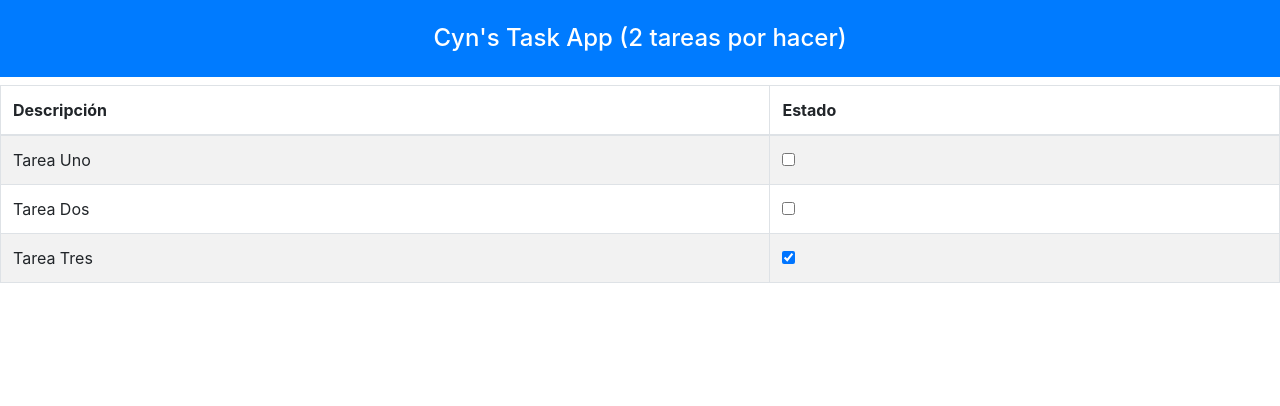
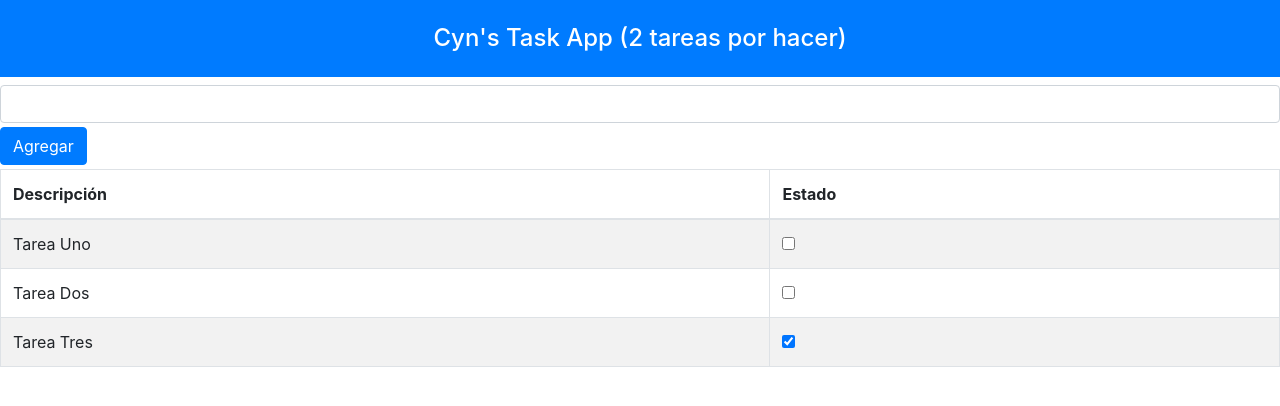
Before and after one commit to Ceyene/TaskApp, a React (Create React App) app: page / in a window 1280 px wide. Shown: the top 406 px of the page. Built offline with nearby package versions, Linux system fonts and the light colour scheme.

Commit message:
creación y renderizado de nuevas tareas

```diff
--- a/src/App.js
+++ b/src/App.js
@@ -1,10 +1,13 @@
 import React, { useState } from "react";
 import TaskBanner from "./components/TaskBanner";
+import TaskCreator from "./components/TaskCreator";
 import TaskRow from "./components/TaskRow";
 
 function App() {
-  //guardo quien es el propietario de las tareas y las tareas
+  //guardo en un estado quien es el propietario de las tareas
+  // eslint-disable-next-line
   const [userName, setUserName] = useState("Cyn");
+  //guardo en otro estado las tareas
   const [taskItems, setTaskItems] = useState([
     { name: "Tarea Uno", done: false },
     { name: "Tarea Dos", done: false },
@@ -23,9 +26,18 @@
       <TaskRow task={task} key={task.name} toggleTask={toggleTask} />
     ));
 
+  //crear nueva tarea
+  const createNew = (taskName) => {
+    //compruebo que la tarea no sea una ya existente
+    if (!taskItems.find((t) => t.name === taskName)) {
+      setTaskItems([...taskItems, { name: taskName, done: false }]);
+    }
+  };
+
   return (
     <div>
       <TaskBanner userName={userName} taskItems={taskItems} />
+      <TaskCreator createNew={createNew} />
       <table className="table table-striped table-bordered">
         <thead>
           <tr>
--- a/src/components/TaskCreator.js
+++ b/src/components/TaskCreator.js
@@ -0,0 +1,31 @@
+import React, { useState } from "react";
+
+const TaskCreator = (props) => {
+  //estado del input para crear nueva tarea
+  const [newTaskName, setNewTaskName] = useState("");
+
+  //actualizo el estado del input
+  const updateNewTaskValue = (e) => setNewTaskName(e.target.value);
+
+  //muestro la nueva tarea y limpio el input
+  const createNewTask = () => {
+    props.createNew(newTaskName);
+    setNewTaskName("");
+  };
+
+  return (
+    <div className="my-1">
+      <input
+        type="text"
+        className="form-control"
+        value={newTaskName}
+        onChange={updateNewTaskValue}
+      />
+      <button className="btn btn-primary mt-1" onClick={createNewTask}>
+        Agregar
+      </button>
+    </div>
+  );
+};
+
+export default TaskCreator;
```
